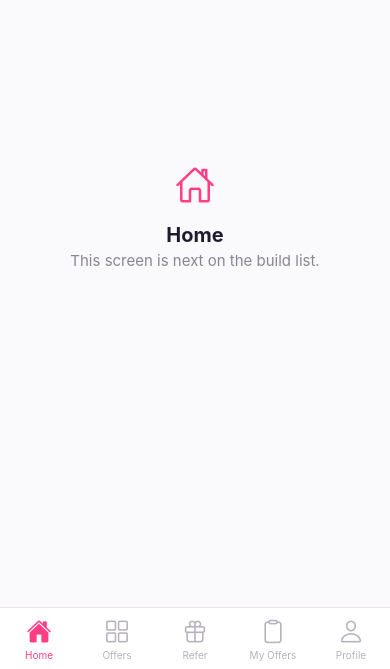
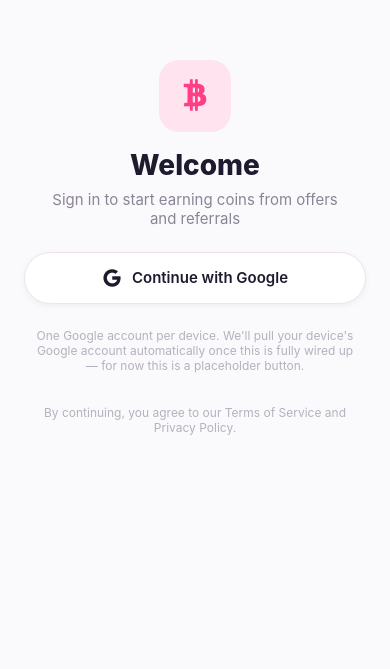
Before and after one commit to sxmnlxi/Nlxiradhe, a React Native app: screen / in a window 390 px wide. Shown: the part 175-844 px from the top of the page. Built offline with nearby package versions, Linux system fonts and the light colour scheme.

Commit message:
Update App.js

```diff
--- a/App.js
+++ b/App.js
@@ -1,13 +1,20 @@
-import React from 'react';
+import React, { useState } from 'react';
 import { StatusBar } from 'expo-status-bar';
 import { SafeAreaProvider } from 'react-native-safe-area-context';
 import AppNavigator from './src/navigation/AppNavigator';
+import LoginScreen from './src/screens/LoginScreen';
 
 export default function App() {
+  const [user, setUser] = useState(null);
+
   return (
     <SafeAreaProvider>
       <StatusBar style="dark" />
-      <AppNavigator />
+      {user ? (
+        <AppNavigator />
+      ) : (
+        <LoginScreen onLoginSuccess={(userInfo) => setUser(userInfo)} />
+      )}
     </SafeAreaProvider>
   );
 }
```
